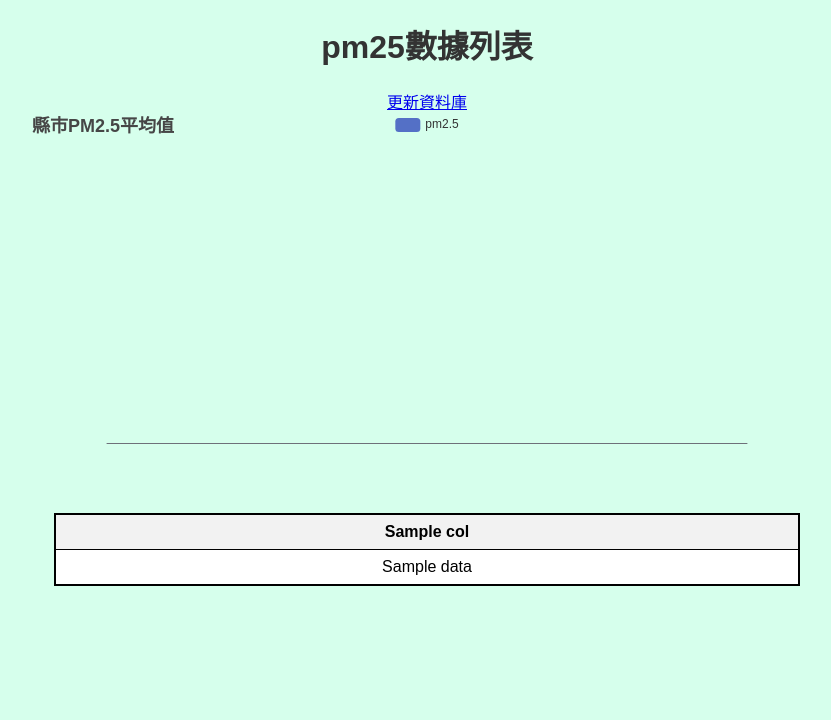
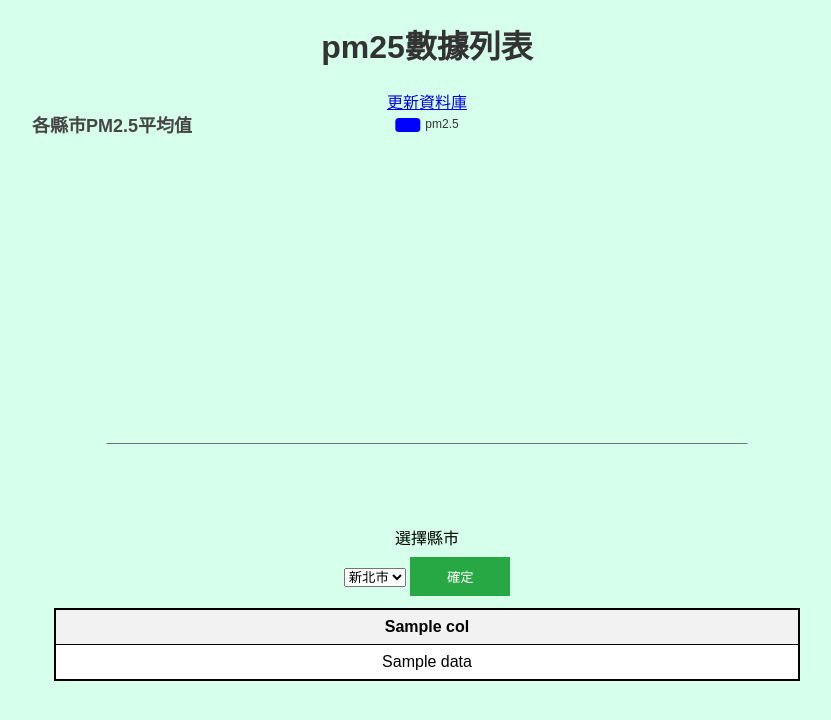
Before and after one commit to Roger2025/pm25_3, a Flask app: template templates/pm25.html in a window 1280 px wide. Shown: the top 720 px of the page, without its empty margins (213-1044 px from the left). Run offline with Flask 3, Linux system fonts and the light colour scheme; the template is opened without the code that fills it: most values are stand-ins (such as "Sample title", 1, 10 or a date in 2020); data that the repository does not hold is empty; some libraries are stand-ins or nearby versions.

Commit message:
完成單一縣市繪製

```diff
--- a/templates/pm25.html
+++ b/templates/pm25.html
@@ -104,7 +104,8 @@
         }
     }
 
-    #main {
+    #main,
+    #county {
         margin: 0 auto;
     }
 </style>
@@ -113,6 +114,17 @@
     <h1>pm25數據列表</h1>
     <a href="/update-db">更新資料庫</a>
     <div id="main" style="width: 800px;height:400px;"></div>
+    <div id="county" style="width: 800px;height:400px;" hidden></div>
+    <div style="margin: 12px;">
+        <label for="countySelect">選擇縣市</label>
+        <select name="countySelect" id="countySelect">
+            <option value="新北市">新北市</option>
+            <option value="臺北市">臺北市</option>
+            <option value="臺中市">臺中市</option>
+        </select>
+        <button id="loadContainer" onclick="drawCountyChart()">確定</button>
+    </div>
+
     <div id="tableContainer">
         <table border="1">
             <thead>
@@ -137,44 +149,59 @@
 <script type="text/javascript">
 
     // 基于准备好的dom，初始化echarts实例
-    var myChart = echarts.init(document.getElementById('main'));
+    const chart1 = echarts.init(document.getElementById('main'));
+    const chart2 = echarts.init(document.getElementById('county'));
+    const countyEl = document.getElementById('county')
+    const countySelectEl = document.querySelector("#countySelect");
+    console.log(countySelectEl)
+
+    drawChart(chart1, "/avg-pm25", "各縣市PM2.5平均值", "county", "pm25", "blue");
 
 
+    function drawCountyChart() {
+        let county = countySelectEl.value;
+        countyEl.hidden = false;
+        console.log(county);
+        drawChart(chart2, `/county-pm25/${county}`, `${county}PM2.5數據圖`, "site", "pm25", "red");
+    }
+
+    function drawChart(chart, url, title, xkey, ykey, color) {
         $.ajax(
-
             {
-            url: "avg-pm25",
+                url: url,
                 type: "GET",
                 dataType: "json",
                 success: (result) => {
                     // 指定图表的配置项和数据
                     var option = {
                         title: {
-                        text: '縣市PM2.5平均值'
+                            text: `${title}`
                         },
                         tooltip: {},
                         legend: {
                             data: ['pm2.5']
                         },
                         xAxis: {
-                        data: result["county"]
+                            data: result[xkey]
                         },
                         yAxis: {},
                         series: [
                             {
+                                itemStyle: {
+                                    color: color
+                                },
                                 name: 'pm2.5',
                                 type: 'bar',
-                            data: result["pm25"]
+                                data: result[ykey]
                             }
                         ]
                     };
-
                     // 使用刚指定的配置项和数据显示图表。
-                myChart.setOption(option);
+                    chart.setOption(option);
                 },
             }
         );
-
+    }
 
 
 </script>
```
Also changed, not shown: 1 other file. Lines whose indentation alone changed are shown as unchanged.
